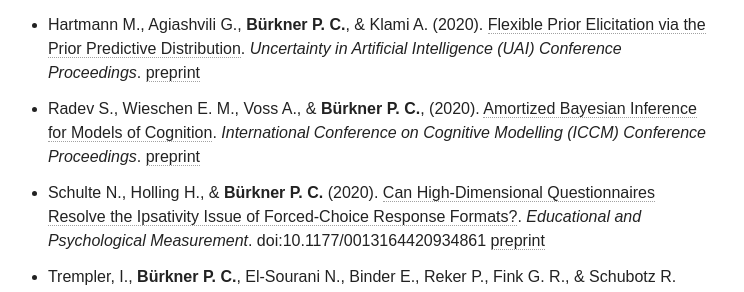
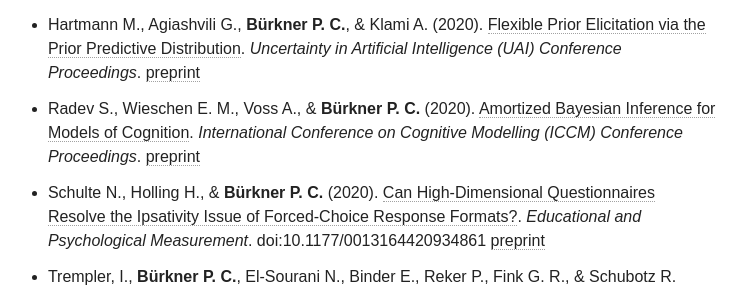
Before and after one commit to paul-buerkner/paul-buerkner.github.io, a Jekyll site: the page built from publications/index.md, in a window 1280 px wide and 900 px high, scrolled down 2146 px. Shown: the part 160-452 px from the top of the window, without its empty margins (278-1022 px from the left). Built offline with Jekyll 4.4.1, drawn with Linux system fonts in a browser that asks for light colours; nearby versions of some CDN libraries.

Commit message:
fix typo

```diff
--- a/publications/index.md
+++ b/publications/index.md
@@ -34,7 +34,7 @@
 * **Bürkner P. C.** (2020). [Analysing Standard Progressive Matrics (SPM-LS) with Bayesian Item Response Models](https://www.mdpi.com/2079-3200/8/1/5). *Journal of Intelligence*. 8(1), 1--18. doi:10.3390/jintelligence8010005 [preprint](https://psyarxiv.com/gn5hk)
 * Vehtari A., Gelman A., Simpson D., Carpenter B., & **Bürkner P. C.** (2020). [Rank-normalization, folding, and localization: An improved Rhat for assessing convergence of MCMC](https://projecteuclid.org/euclid.ba/1593828229). *Bayesian Analysis*. 1--28. dpi:10.1214/20-BA1221 [preprint](https://arxiv.org/abs/1903.08008)
 * Hartmann M., Agiashvili G., **Bürkner P. C.**, &  Klami A. (2020). [Flexible Prior Elicitation via the Prior Predictive Distribution](http://www.auai.org/uai2020/proceedings/470_main_paper.pdf). *Uncertainty in Artificial Intelligence (UAI) Conference Proceedings*. [preprint](https://arxiv.org/abs/2002.09868)
-* Radev S., Wieschen E. M., Voss A., & **Bürkner P. C.**, (2020). [Amortized Bayesian Inference for Models of Cognition](https://iccm-conference.neocities.org/2020/papers/Contribution_230_final.pdf). *International Conference on Cognitive Modelling (ICCM) Conference Proceedings*. [preprint](https://arxiv.org/abs/2005.03899)
+* Radev S., Wieschen E. M., Voss A., & **Bürkner P. C.** (2020). [Amortized Bayesian Inference for Models of Cognition](https://iccm-conference.neocities.org/2020/papers/Contribution_230_final.pdf). *International Conference on Cognitive Modelling (ICCM) Conference Proceedings*. [preprint](https://arxiv.org/abs/2005.03899)
 * Schulte N., Holling H., & **Bürkner P. C.** (2020). [Can High-Dimensional Questionnaires Resolve the Ipsativity Issue of Forced-Choice Response Formats?](https://journals.sagepub.com/doi/10.1177/0013164420934861). *Educational and Psychological Measurement*. doi:10.1177/0013164420934861 [preprint](https://psyarxiv.com/43uq8/)
 * Trempler, I., **Bürkner P. C.**, El-Sourani N., Binder E., Reker P., Fink G. R., & Schubotz R. (2020). [Impaired context-sensitive adjustment of behaviour in Parkinson's disease patients tested on and off medication: an fMRI study](https://doi.org/10.1016/j.neuroimage.2020.116674). *NeuroImage*. 212. 1--11. doi:10.1016/j.neuroimage.2020.116674
 * Landmeyer N. C., **Bürkner P. C.**, Wiendl H., Ruck T., Hartung H. P., Holling H., Meuth S. G., & Johnen A. (2020). [Disease-modifying treatments and cognition in relapsing-remitting multiple sclerosis: A meta-analysis](https://doi.org/10.1212/WNL.0000000000009522). *Neurology*. doi:10.1212/WNL.0000000000009522
```
